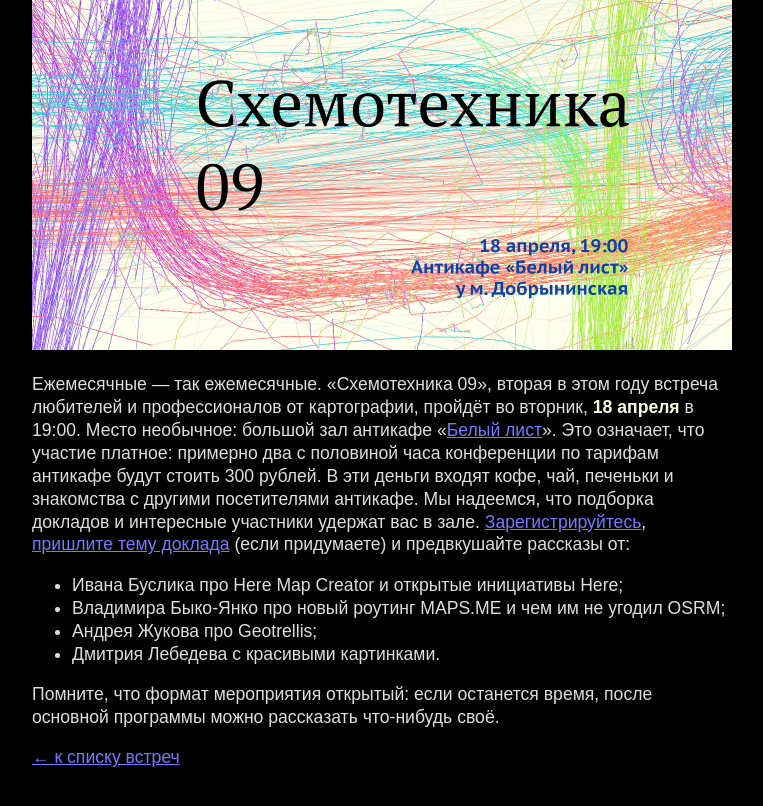
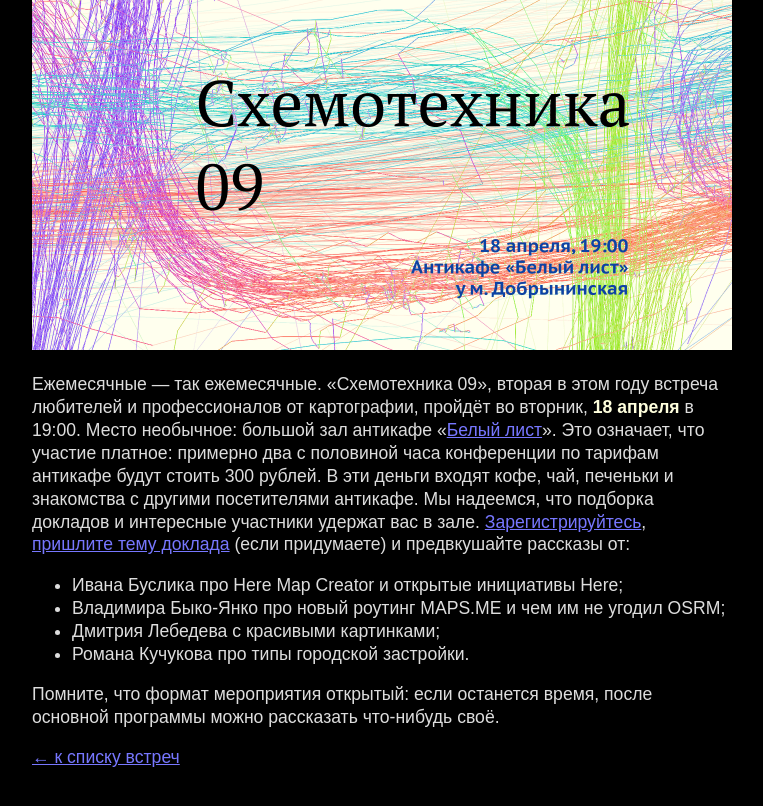
Before and after one commit to Zverik/schemotechnika, a Jekyll site: the page built from _posts/2017-03-23-schemo09.md, in a window 1280 px wide. Shown: the top 806 px of the page, without its empty margins (258-1021 px from the left). Built offline with Jekyll 4.4.1, drawn with Linux system fonts in a browser that asks for light colours.

Commit message:
Замена

```diff
--- a/_posts/2017-03-23-schemo09.md
+++ b/_posts/2017-03-23-schemo09.md
@@ -8,7 +8,7 @@ image: schemo09-1400px-nq8.png
 
 * Ивана Буслика про Here Map Creator и открытые инициативы Here;
 * Владимира Быко-Янко про новый роутинг MAPS.ME и чем им не угодил OSRM;
-* Андрея Жукова про Geotrellis;
-* Дмитрия Лебедева с красивыми картинками.
+* Дмитрия Лебедева с красивыми картинками;
+* Романа Кучукова про типы городской застройки.
 
 Помните, что формат мероприятия открытый: если останется время, после основной программы можно рассказать что-нибудь своё.
```
